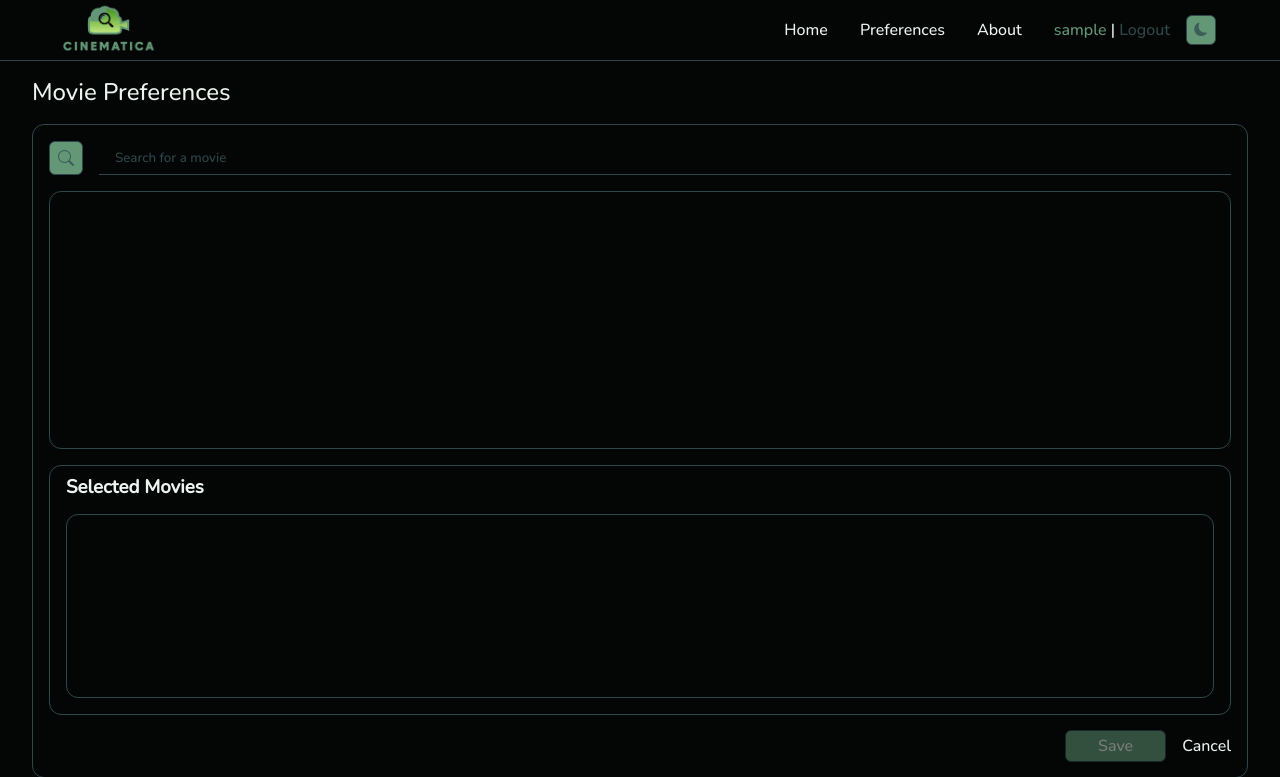
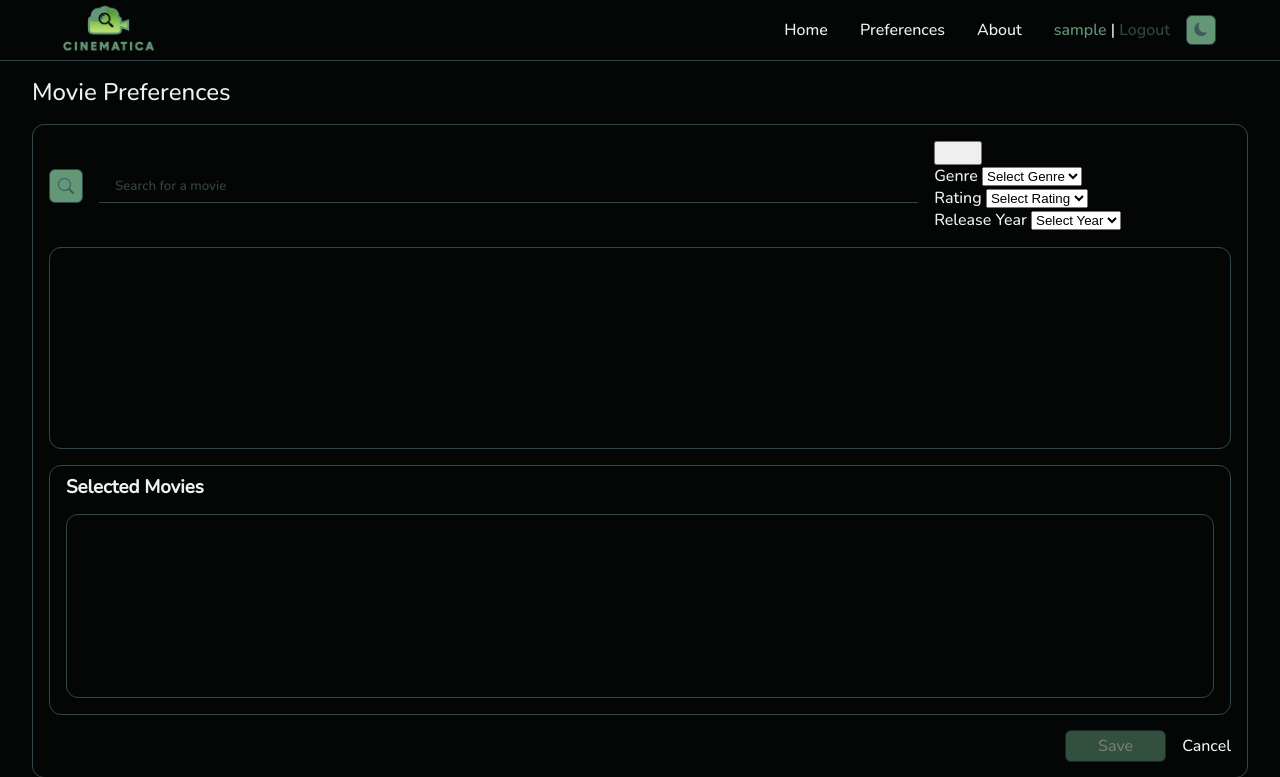
Before and after one commit to AndriaBeridze/Cinematica, a Django app: page /movies/ in a window 1280 px wide. Shown: the top 777 px of the page. Run offline with Django 5.2, Linux system fonts and the light colour scheme; the visitor is signed in with stand-in values (Sample User, id 1); data that the repository does not hold is empty.

Commit message:
filter dropdown html

```diff
--- a/cinematica/settings.py
+++ b/cinematica/settings.py
@@ -23,7 +23,7 @@ BASE_DIR = Path(__file__).resolve().parent.parent
 # Quick-start development settings - unsuitable for production
 # See https://docs.djangoproject.com/en/5.0/howto/deployment/checklist/
 
-SECRET_KEY = os.getenv('SECRET_KEY')
+SECRET_KEY = 'n^#+6s#f$pnq7uxb=r0z85o6!qdvw9gxq5kpvf@%j+*jui+=#w'
 
 DEBUG = os.getenv('DEBUG') == 'True'
 
--- a/core/templates/pages/movie-preference.html
+++ b/core/templates/pages/movie-preference.html
@@ -2,6 +2,9 @@
 {% load static %}
 
 {% block title %} Cinematica | Movie Preferences {% endblock %}
+
+{%block head%}<link rel="stylesheet" href="{% static 'css/components/dropdown.css' %}">
+{%endblock%}
 
 {% block main_content %}
     <h2 class="page-title">Movie Preferences</h2>
@@ -9,26 +12,72 @@
         <div class="search" id="search-bar">
             <i class="bi bi-search"></i>
             <input type="text" name="search" placeholder="Search for a movie" id="search-input">
+
+            <!-- Filter Dropdown Menu -->
+            <div class="dropdown" style="margin-right: 110px;">
+                <button class="dropdown-btn">Filter</button>
+                <div class="dropdown-content" id="filter-dropdown">
+                    <div class="filter-option">
+                        <label for="genre">Genre</label>
+                        <select id="genre" name="genre">
+                            <option value="">Select Genre</option>
+                            <option value="action">Action</option>
+                            <option value="comedy">Comedy</option>
+                            <option value="drama">Drama</option>
+                            <option value="horror">Horror</option>
+                            <option value="sci-fi">Sci-Fi</option>
+                            <option value="romance">Romance</option>
+                        </select>
+                    </div>
+
+                    <div class="filter-option">
+                        <label for="rating">Rating</label>
+                        <select id="rating" name="rating">
+                            <option value="">Select Rating</option>
+                            <option value="g">G</option>
+                            <option value="pg">PG</option>
+                            <option value="pg-13">PG-13</option>
+                            <option value="r">R</option>
+                        </select>
+                    </div>
+
+                    <div class="filter-option">
+                        <label for="year">Release Year</label>
+                        <select id="year" name="year">
+                            <option value="">Select Year</option>
+                            <option value="2025">2025</option>
+                            <option value="2024">2024</option>
+                            <option value="2023">2023</option>
+                            <option value="2022">2022</option>
+                            <!-- Add more years as needed -->
+                        </select>
+                    </div>
+                </div>
+            </div>
         </div>
+
         <div class="msg error" id="error-message">
             <p>Please Select at Least One Movie</p>
         </div>
         <div class="msg success" id="success-message">
             <p>Preferences Saved Successfully</p>
         </div>
+
         <div class="result" id="search-results">
         </div>
+
         <div class="selected-movies">
             <h3>Selected Movies</h3>
             <div class="list" id="selected-movies">
 
             </div>
         </div>
+
         <div class="commands">
             <div class="btn disabled" id="save-preferences">Save</div>
             <a href="{% url 'core:home' %}">Cancel</a>
         </div>
-    </fo>
+    </form>
 
     <script src="{% static 'js/movie-search.js' %}"></script>
 {% endblock %}
--- a/static/css/main.css
+++ b/static/css/main.css
@@ -119,6 +119,10 @@ body {
   background-color: var(--primary);
   color: var(--text);
 }
+.auth-form .form-group input::-moz-placeholder {
+  color: var(--text);
+  opacity: 0.85;
+}
 .auth-form .form-group input::placeholder {
   color: var(--text);
   opacity: 0.85;
@@ -223,6 +227,9 @@ body {
   border-radius: 0;
   background-color: transparent;
   color: var(--text);
+}
+.movie-preference-form .search input::-moz-placeholder {
+  color: var(--accent);
 }
 .movie-preference-form .search input::placeholder {
   color: var(--accent);
@@ -352,7 +359,8 @@ body {
   justify-content: center;
   gap: 2px;
   background-color: rgba(0, 0, 0, 0.5);
-  backdrop-filter: blur(4px);
+  -webkit-backdrop-filter: blur(4px);
+          backdrop-filter: blur(4px);
   opacity: 0;
   transition: opacity 0.3s;
   color: white;
@@ -394,7 +402,8 @@ body {
 #team .team-members .team-member .team-photo {
   width: 150px !important;
   height: 150px !important;
-  object-fit: cover;
+  -o-object-fit: cover;
+     object-fit: cover;
   border-radius: 50%;
   margin-bottom: 15px;
   border: 2px solid var(--accent);
@@ -421,7 +430,7 @@ body {
   margin: 0 1rem 2rem 1rem;
 }
 .movie-cards-container .card {
-  margin: 0.5rem 0.5rem;
+  margin: 1rem 0.5rem;
   flex: 0 0 auto;
   display: flex;
   justify-content: center;
@@ -477,6 +486,4 @@ i {
 
 input {
   font-family: "Nunito";
-}
-
-/*# sourceMappingURL=main.css.map */
+}/*# sourceMappingURL=main.css.map */
```
Also changed, not shown: static/css/components/dropdown.css (added, +41 -0 lines), static/css/util/variables.css (added, +8 -0 lines), static/js/filter.js (added), 2 other files.
